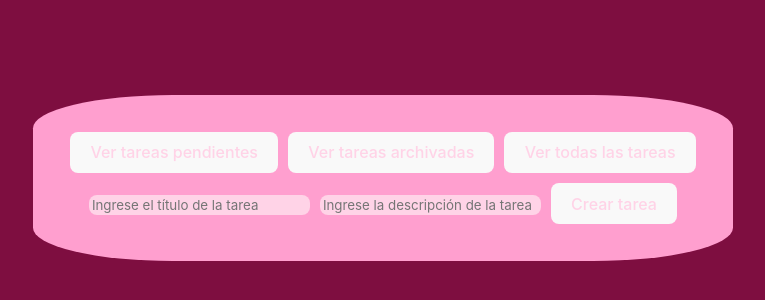
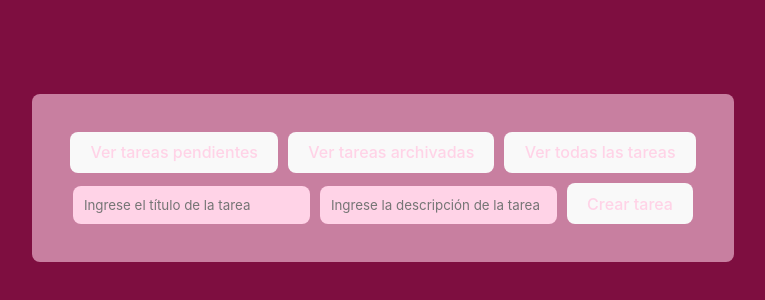
Before and after one commit to MaJoReGo/CreateTaskMJ, a React (Vite) app: page / in a window 1280 px wide. Shown: the part 222-522 px from the top of the page, without its empty margins (257-1022 px from the left). Built offline with nearby package versions, Linux system fonts and the light colour scheme.

Commit message:
Modificando estilos de input en css

```diff
--- a/src/components/CreateTask/CreateTask.css
+++ b/src/components/CreateTask/CreateTask.css
@@ -1,4 +1,3 @@
-
 body {
     margin: 0;
     display: flex;
@@ -10,8 +9,12 @@ body {
     margin: 0 auto;
     padding: 2rem;
     text-align: center;
-    border-radius: 20%;
-    background-color: rgb(255, 159, 207);
+    border-radius: 8px;
+    border: 1px solid transparent;
+    font-family: inherit;
+    background-color: #ffd3e793;
+    cursor: pointer;
+    transition: 0.25s;
 }
 button {
     border-radius: 8px;
@@ -26,9 +29,15 @@ button {
 }
 
 .ArchivedTask {
-    color: rgb(138, 255, 255);
+    color: #851e4c;
 }
-input{
+
+.InputConter{
+    display: flex;
+    flex-direction: column;
+}
+
+input {
     border-radius: 8px;
     border: 1px solid transparent;
     font-family: inherit;
@@ -36,4 +45,15 @@ input{
     cursor: pointer;
     transition: 0.25s;
     margin: 5px;
+    padding: 10px;
 }
+textarea {
+    border-radius: 8px;
+    border: 1px solid transparent;
+    font-family: inherit;
+    background-color: #ffd3e7;
+    cursor: pointer;
+    transition: 0.25s;
+    margin: 10px;
+    padding: 10px;
+}
```
